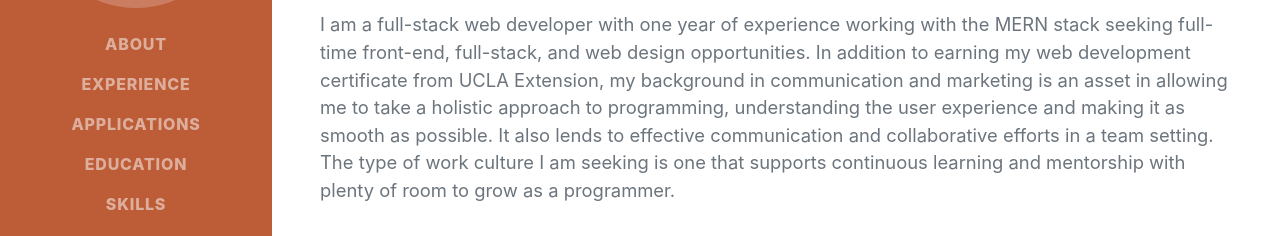
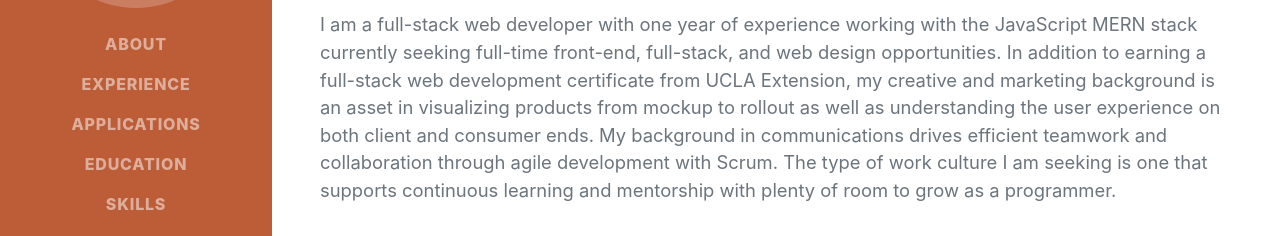
Before and after one commit to austingabe/portfolio, a plain HTML site: page index.html in a window 1280 px wide. Shown: the part 330-566 px from the top of the page. Drawn offline with nearby package versions, Linux system fonts and the light colour scheme; grey boxes are pictures that could not be loaded; a web font is replaced by a local one.

Commit message:
Updated Bio

```diff
--- a/index.html
+++ b/index.html
@@ -56,7 +56,7 @@
                         <a href="mailto:name@email.com">name@email.com</a> -->
                 </div>
                 <p class="lead mb-5">
-                    I am a full-stack web developer with one year of experience working with the MERN stack seeking full-time front-end, full-stack, and web design opportunities. In addition to earning my web development certificate from UCLA Extension, my background in communication and marketing is an asset in allowing me to take a holistic approach to programming, understanding the user experience and making it as smooth as possible. It also lends to effective communication and collaborative efforts in a team setting. The type of work culture I am seeking is one that supports continuous learning and mentorship with plenty of room to grow as a programmer.
+                    I am a full-stack web developer with one year of experience working with the JavaScript MERN stack currently seeking full-time front-end, full-stack, and web design opportunities. In addition to earning a full-stack web development certificate from UCLA Extension, my creative and marketing background is an asset in visualizing products from mockup to rollout as well as understanding the user experience on both client and consumer ends. My background in communications drives efficient teamwork and collaboration through agile development with Scrum. The type of work culture I am seeking is one that supports continuous learning and mentorship with plenty of room to grow as a programmer.
                 </p>
                 <div class="social-icons">
                     <a class="social-icon" href="https://linkedin.com/in/austingabe" target="_blank"><i
```
